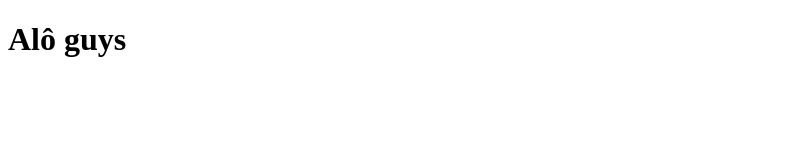
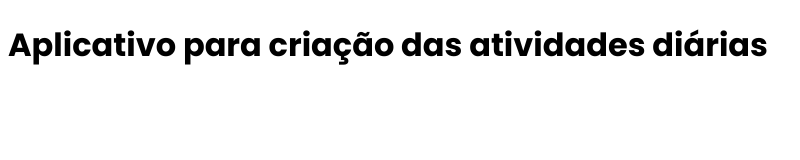
Before and after one commit to LucasMachioni/todoist-electronjs, an Electron app: page index.HTML in a window 800 px wide. Drawn offline with Linux system fonts and the light colour scheme.

Commit message:
Adicionando font poppins

```diff
--- a/index.HTML
+++ b/index.HTML
@@ -1,9 +1,12 @@
 <!DOCTYPE html>
 <html>
 <head>
+  <link href="https://fonts.googleapis.com/css2?family=Poppins:wght@500;700&display=swap" rel="stylesheet">
+  <link rel="stylesheet" href="style.css">
+
   <title>Todo ist</title>
 </head>
 <body>
-   <h1> Alô guys </h1>
+   <h1>Aplicativo para criação das atividades diárias</h1>
  </body>
 </html>
--- /dev/null
+++ b/style.css
@@ -0,0 +1,3 @@
+body {
+  font-family: 'Poppins', sans-serif;
+}
```
